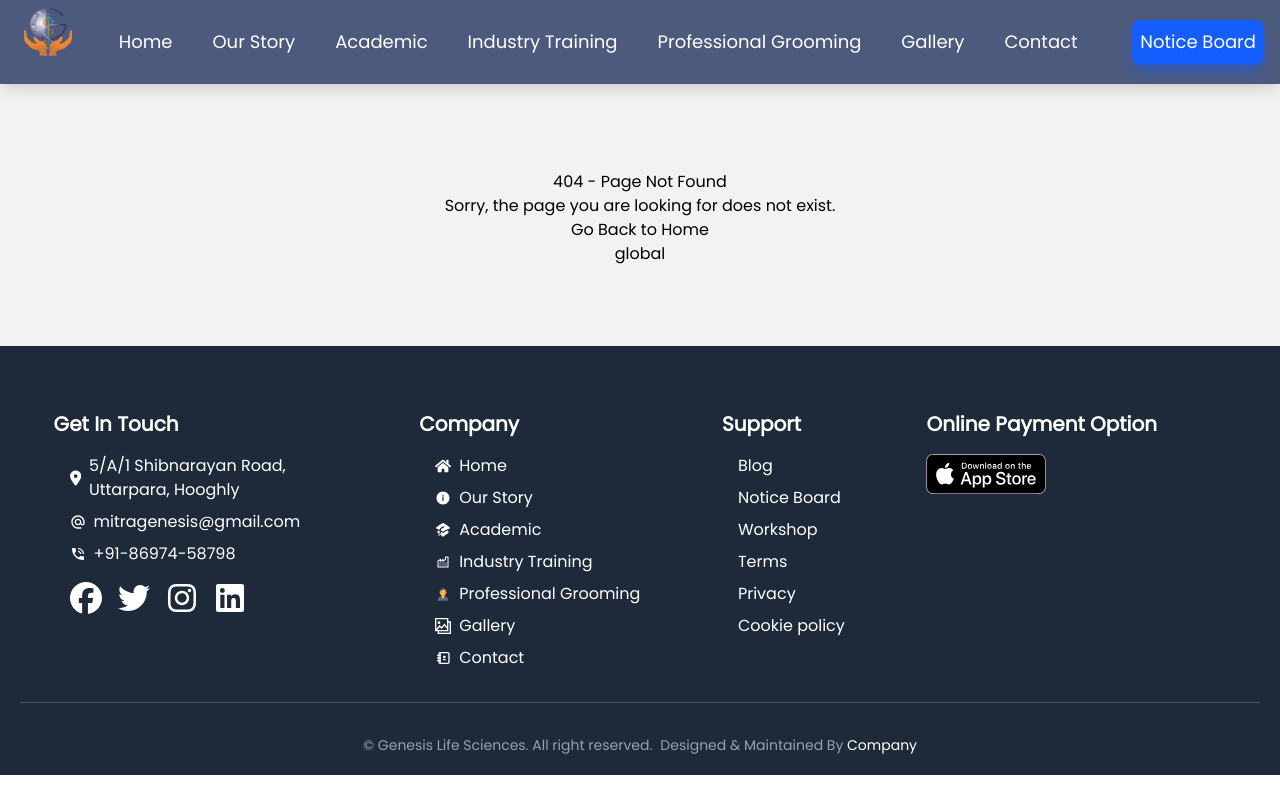
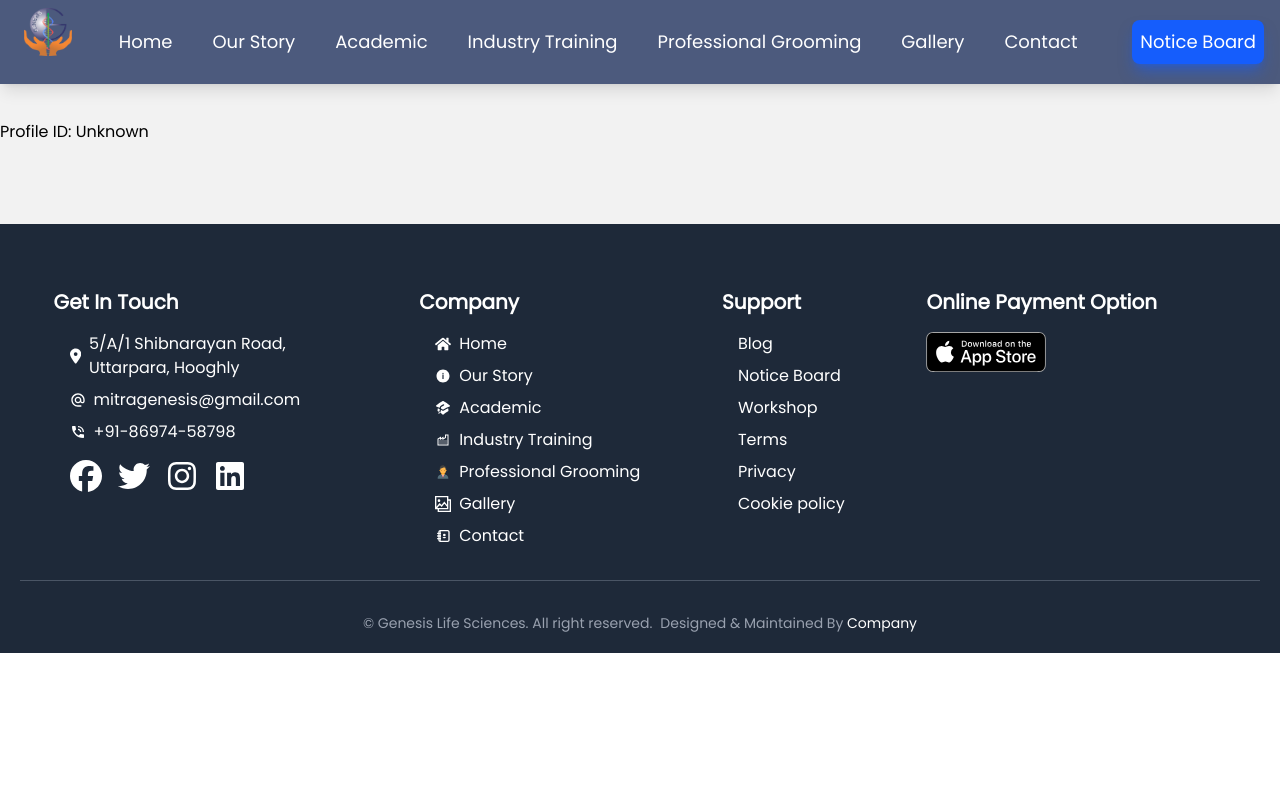
Before and after one commit to Suman911/genesis, a Next.js app: page /profile in a window 1280 px wide. Before the commit this address had no page. Built offline with nearby package versions, Linux system fonts and the light colour scheme.

Commit message:
successfully tested for passing varible to another page

```diff
--- /dev/null
+++ b/src/app/profile/page.tsx
@@ -0,0 +1,9 @@
+"use client";
+import { useSearchParams } from "next/navigation";
+
+export default function ProfilePage() {
+    const searchParams = useSearchParams();
+    const id = searchParams.get("id"); // Get "id" from URL query
+
+    return <h1>Profile ID: {id ? id : "Unknown"}</h1>;
+}
```
